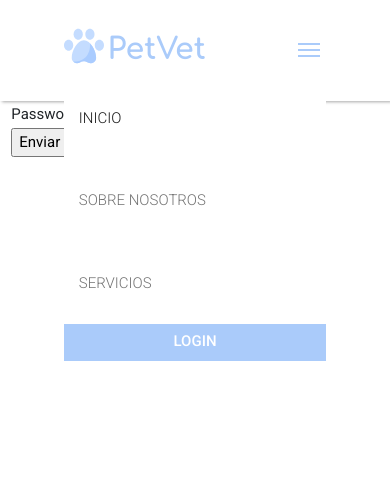
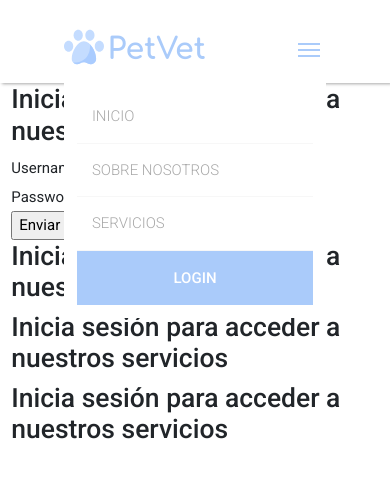
Before and after one commit to LUIS021201/ProyectoVeterinaria, a Flask app: page /login in a window 390 px wide, after a click that opens the changed part. Shown: the top 478 px of the page. Run offline with Flask 2, Linux system fonts and the light colour scheme.

Commit message:
Agregar navbar

```diff
--- a/static/css/style.css
+++ b/static/css/style.css
@@ -14,9 +14,11 @@ html, body {
 
 a {
 	text-decoration: none;
-	color:darkgray;
+	color:darkgray !important;
 	font-weight: 300;
 }
+
+
 
 a:hover {
 	color: #aacbfa !important;
@@ -25,8 +27,8 @@ a:hover {
 .navbar {
 	padding: 1.5rem 3.5rem;
 	height: 0rem;
-	min-height: 12vh;
-	box-shadow: 2px 1px 3px 0px darkgrey;
+	min-height: 83px;
+	box-shadow: 2px 1px 3px 0px darkgray;
 }
 
 .navbar .navbar-brand a {
@@ -42,7 +44,7 @@ a:hover {
 }
 
 .navbar-brand img {
-	margin-top: -10px;
+	margin-top: -7px;
 }
 .navbar-toggler {
 	background-color: white;
@@ -73,17 +75,13 @@ a:hover {
 	width: 22px;
 }
 
-.navbar-expand-lg .navbar-nav .nav-link {
-	padding: 2rem 1rem;
+.navbar-expand-md .navbar-nav .nav-link {
+	padding: 1rem 1rem;
 	font-size: 1rem;
-	width: 100%;
 	background-color: white;
 	position: relative;
 }
 
-.last-item {
-	margin-right: 30px;
-}
 
 .navbar-nav button {
 	padding: 1.2rem 0;
@@ -92,13 +90,40 @@ a:hover {
 .navbar-nav .btn {
 	background-color: #aacbfa;
 	color: white;
-	border-radius: 0;
+	border-radius: 15px;
 	font-weight: 500;
-	padding: 0.5rem 1.5rem;
+	padding: 1rem 1.5rem;
 	font-size: 1rem;
-	margin-top: -10px;
+	margin-left: 20px;
 }
 
 .navbar-nav .btn:hover {
 	background-color: #6398e3;
 }
+
+@media only screen and (max-width: 767px)  {
+
+	.navbar-nav .btn {
+		border-radius: 0;
+		padding: 1rem 1rem;
+		margin-left: 0px;
+		width: 100%;
+		text-align: center;
+
+	}
+	.navbar-expand-md .navbar-nav .nav-link {
+		border-bottom: 1px solid rgba(0,0,0,.03);
+
+	}
+	.nav-link:hover {
+		background-color: rgba(0,0,0,.03) !important;
+		transition: all .3s ease-in-out;
+
+	}
+	.navbar-expand-md .navbar-nav {
+		padding: 5%;
+		background-color: white;
+	}
+
+
+  }
--- a/templates/base.html
+++ b/templates/base.html
@@ -13,7 +13,7 @@
 </head>
 <body>
   <header class="header">
-    <nav class="navbar navbar-expand-lg navbar-light bg-white fixed-top">
+    <nav class="navbar navbar-expand-md navbar-light bg-white navbar-static-top">
       <div class="container-fluid">
 
         <a class="navbar-brand" href="#"><img class="me-1" src="/static/logo.svg" width="40" height="36"></img>PetVet</a>
@@ -22,7 +22,7 @@
           <span></span>
           <span></span>
         </button>
-        <div class="collapse navbar-collapse justify-content-between" id="navbarSupportedContent">
+        <div class="collapse navbar-collapse" id="navbarSupportedContent">
           <ul class="navbar-nav ms-auto mb-2 mb-lg-0">
             <li class="nav-item">
               <a class="nav-link active" aria-current="page" href="#">INICIO</a>
@@ -33,11 +33,13 @@
             <li class="nav-item">
               <a class="nav-link last-item" href="#">SERVICIOS</a>
             </li>
-
+            <li>
+              <button class="btn" type="submit">LOGIN</button
+            </li>
           </ul>
-          <ul class="navbar-nav ">
+          <!-- <ul class="navbar-nav ">
             <button class="btn" type="submit">LOGIN</button>
-          </ul>
+          </ul> -->
         </div>
       </div>
     </nav>
--- a/templates/login.html
+++ b/templates/login.html
@@ -14,6 +14,14 @@
     <label for="password">Password:</label>
     <input type="password" id="password" name="password" ><br>
     <input type="submit" name="enviar" value="Enviar">
+
+    <h1>Inicia sesión para acceder a nuestros servicios</h1>
+
+    <h1>Inicia sesión para acceder a nuestros servicios</h1>
+
+    <h1>Inicia sesión para acceder a nuestros servicios</h1>
+
+
 </form>
 </div>
 
```
